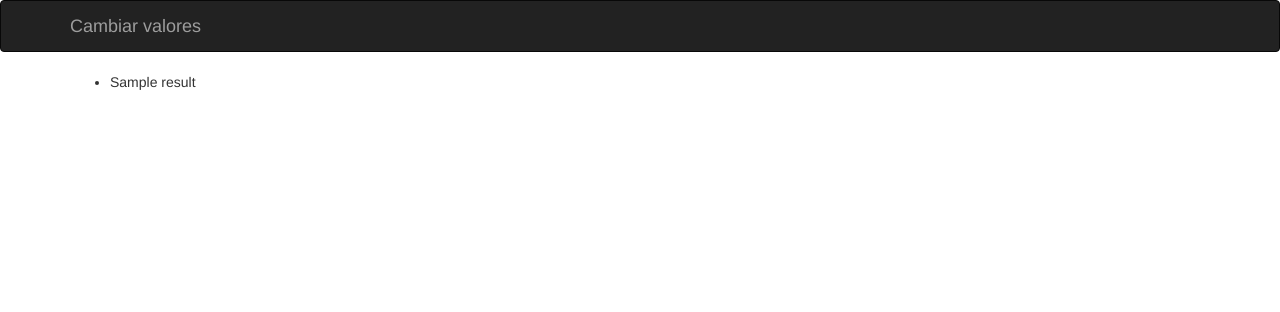
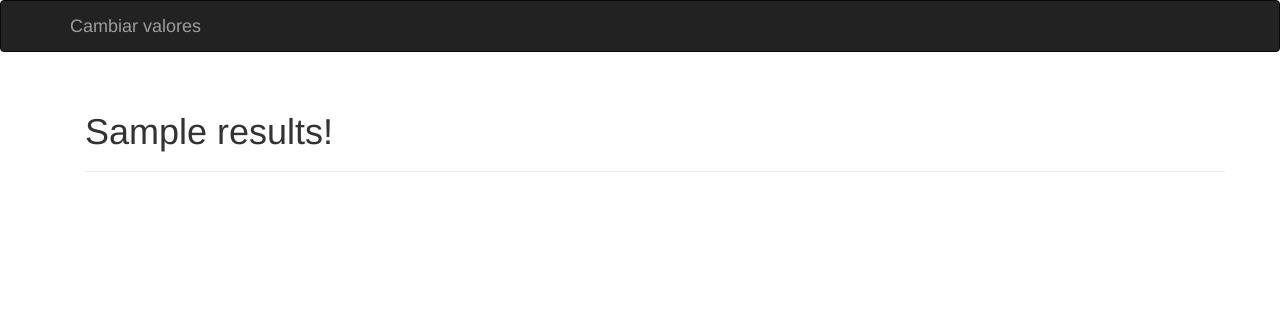
Before and after one commit to KevinGtz/AI_class, a Flask app: template webapp/app/templates/results.html in a window 1280 px wide. Shown: the top 312 px of the page. Run offline with Flask 2, Linux system fonts and the light colour scheme; the template is opened without the code that fills it: most values are stand-ins (such as "Sample title", 1, 10 or a date in 2020); parts of the project's set-up code (start-up, migrations or seed data) failed here and were passed over; some libraries are stand-ins or nearby versions.

```diff
--- a/webapp/app/templates/results.html
+++ b/webapp/app/templates/results.html
@@ -3,7 +3,12 @@
 
 {% block page_content %}
 
-<ul class="posts">
+<div class="container">
+  <div class="page-header">
+    <h1>{{ results }}!</h1>
+  </div>
+</div>
+<!-- <ul class="posts">
   {% for result in results %}
   <li class="post">
     <div class="post-body">
@@ -11,6 +16,6 @@
     </div>
   </li>
   {% endfor %}
-</ul>
+</ul> -->
 
 {% endblock %}
```
